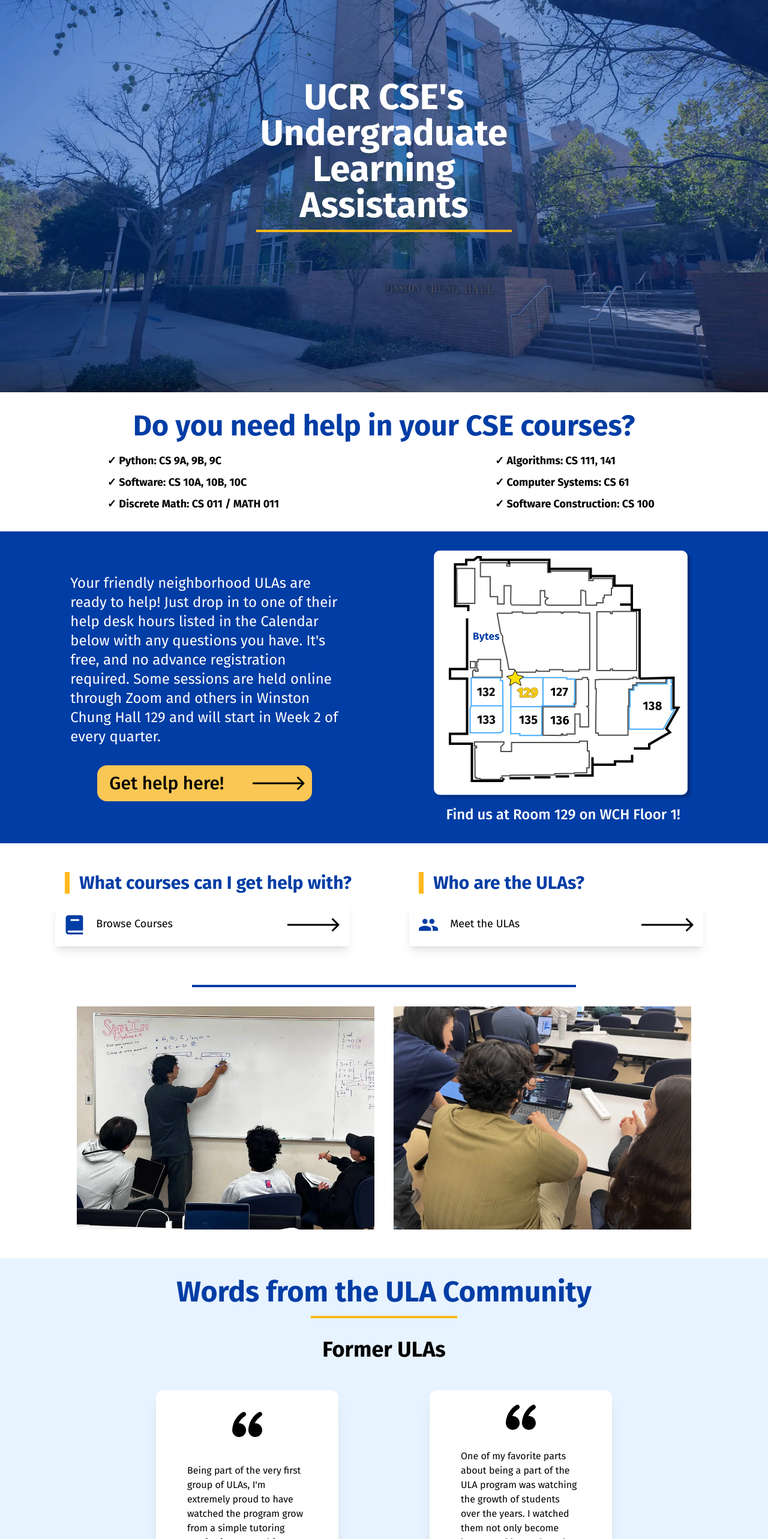
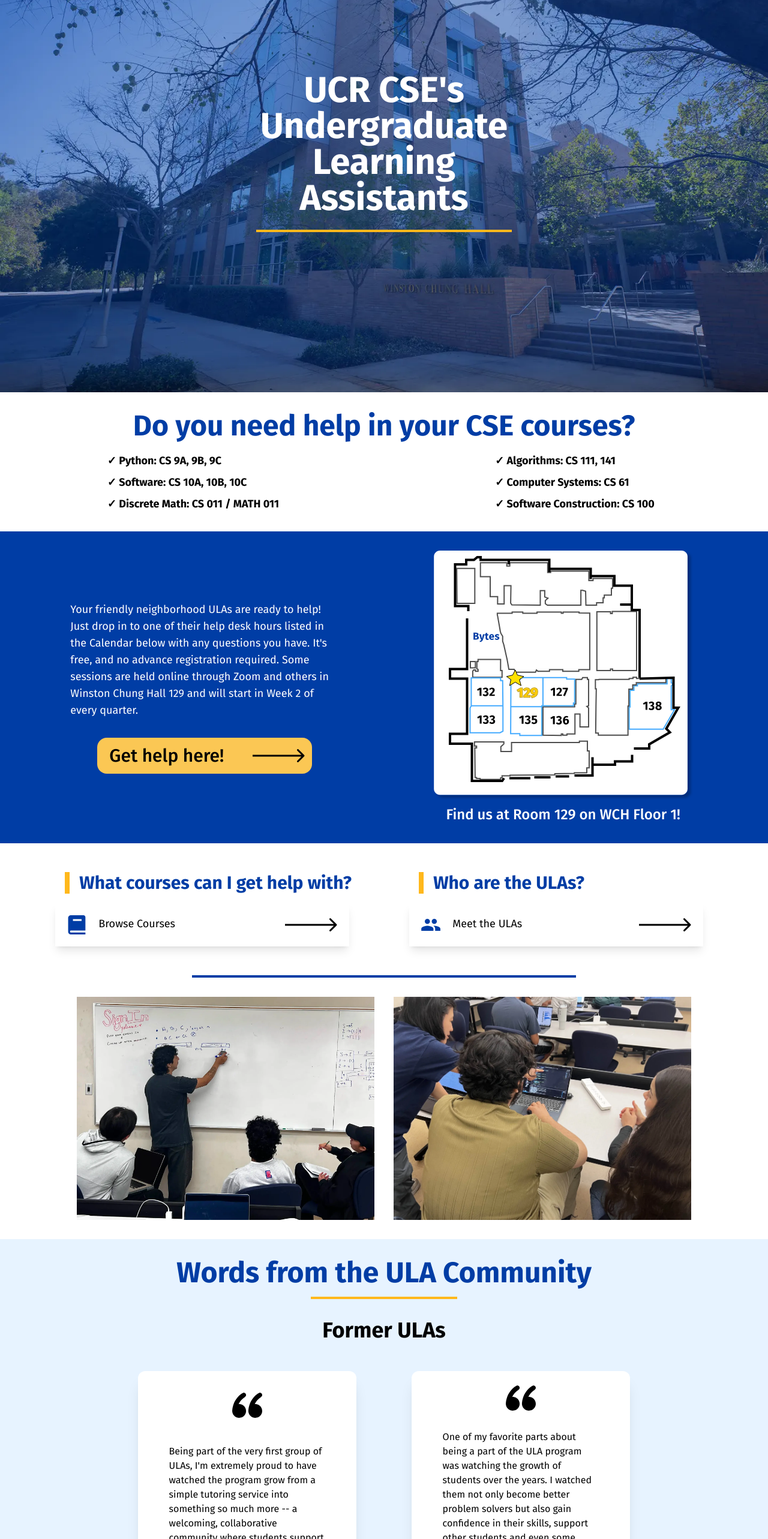
Before and after one commit to acm-ucr/cse-ula, a Next.js app: page / in a window 1280 px wide. Shown: the part 234-2800 px from the top of the page at 60% size. Built offline with nearby package versions, Linux system fonts and the light colour scheme.

Commit message:
delete useless files and abstract animations

```diff
--- a/src/components/Example.tsx
+++ /dev/null
@@ -1,20 +0,0 @@
-const Example = (props: { text1: string; text2: string; text3: string }) => {
-  return (
-    <div className="flex w-3/4 items-center gap-1 bg-red-200 p-10">
-      <div className="w-1/2 bg-ula-blue-primary p-5 text-left">
-        {props.text1}
-      </div>
-      <div className="flex w-1/2 flex-row gap-1">
-        <div className="w-full bg-ula-blue-accent p-5 text-left">
-          props.text2
-        </div>
-        <div className="w-full bg-ula-yellow-accent p-5 text-right">
-          {props.text2}
-        </div>
-      </div>
-      {/* Hint: Add another box/div here similarly to line 4 */}
-    </div>
-  );
-};
-
-export default Example;
--- a/src/components/SectionTitle.tsx
+++ /dev/null
@@ -1,4 +0,0 @@
-const SectionTitle = () => {
-  return <div className="">SectionTitle</div>;
-};
-export default SectionTitle;
--- a/src/components/home/Card.tsx
+++ b/src/components/home/Card.tsx
@@ -9,20 +9,24 @@ interface componentProps {
   quote: string;
 }
 
+const hoverAnimation = {
+  whileHover: { scale: 1.03 },
+  transition: {
+    duration: 0.6,
+  },
+};
+
 const Card = ({ name, quote }: componentProps) => {
   return (
     <motion.div
-      whileHover={{ scale: 1.05 }}
-      transition={{ duration: 0.5 }}
-      className="h-full"
+      {...hoverAnimation}
+      className="mx-auto my-4 flex w-4/5 flex-col place-items-center justify-evenly rounded-xl bg-white p-3 shadow-xl lg:h-full lg:px-8 lg:pb-8"
     >
-      <div className="mx-auto my-4 flex w-2/3 flex-col place-items-center justify-evenly rounded-xl bg-white p-3 shadow-xl lg:h-full lg:px-8 lg:pb-8">
-        <div className="place-items-center p-1">
-          <Image src={quoteIcon} className="w-1/2 lg:w-3/4" alt="quoteIcon" />
-        </div>
-        <div className="p-5 text-left text-sm lg:text-base">{quote}</div>
-        <div className="p-1 text-sm font-bold lg:text-base">{name}</div>
+      <div className="place-items-center p-1">
+        <Image src={quoteIcon} className="w-1/2 lg:w-3/4" alt="quoteIcon" />
       </div>
+      <div className="p-5 text-left text-sm lg:text-base">{quote}</div>
+      <div className="p-1 text-sm font-bold lg:text-base">{name}</div>
     </motion.div>
   );
 };
--- a/src/components/home/HelpInCourses.tsx
+++ b/src/components/home/HelpInCourses.tsx
@@ -25,22 +25,22 @@ export default function HelpInCourses() {
       <div className="mt-5 grid grid-cols-1 gap-2 pl-8 text-center font-semibold md:grid-cols-2 md:justify-items-center md:gap-14 md:pl-0 md:text-left md:text-lg">
         <ul className="space-y-2">
           <motion.li {...itemAnimation(0.3)}>✓ Python: CS 9A, 9B, 9C</motion.li>
-          <motion.li {...itemAnimation(0.4)}>
+          <motion.li {...itemAnimation(0.35)}>
             ✓ Software: CS 10A, 10B, 10C
           </motion.li>
-          <motion.li {...itemAnimation(0.5)}>
+          <motion.li {...itemAnimation(0.4)}>
             ✓ Discrete Math: CS 011 / MATH 011
           </motion.li>
         </ul>
 
         <ul className="space-y-2">
-          <motion.li {...itemAnimation(0.6)}>
+          <motion.li {...itemAnimation(0.45)}>
             ✓ Algorithms: CS 111, 141
           </motion.li>
-          <motion.li {...itemAnimation(0.7)}>
+          <motion.li {...itemAnimation(0.5)}>
             ✓ Computer Systems: CS 61
           </motion.li>
-          <motion.li {...itemAnimation(0.8)}>
+          <motion.li {...itemAnimation(0.55)}>
             ✓ Software Construction: CS 100
           </motion.li>
         </ul>
--- a/src/components/home/Images.tsx
+++ b/src/components/home/Images.tsx
@@ -13,7 +13,7 @@ const imageAnimation = (delay = 0) => ({
 
 const Images = () => {
   return (
-    <div className="flex flex-col place-items-center gap-8 py-12">
+    <div className="flex flex-col place-items-center gap-8 py-8">
       <div className="w-1/2 border-b-2 border-ula-blue-primary md:border-b-4" />
       <div className="flex w-5/6 max-w-5xl flex-col justify-center gap-8 md:flex-row">
         <motion.div className="md:w-1/2" {...imageAnimation(0.3)}>
--- a/src/components/home/InfoButton.tsx
+++ b/src/components/home/InfoButton.tsx
@@ -12,13 +12,13 @@ interface infoButtonProps {
 const InfoButton = ({ icon, text, link }: infoButtonProps) => {
   return (
     <Link href={link}>
-      <div className="m-4 ml-auto flex justify-evenly px-4 py-5 shadow-lg">
+      <div className="m-4 ml-auto flex justify-evenly p-5 shadow-lg">
         <div className="flex gap-5">
-          <Image src={icon} alt="icon" className="h-8 w-8" />
+          <Image src={icon} alt="Icon" className="h-8 w-8" />
           <p className="text-md whitespace-nowrap md:text-lg">{text}</p>
         </div>
 
-        <Image src={arrow} alt="arrow" className="ml-auto" />
+        <Image src={arrow} alt="Arrow" className="ml-auto" />
       </div>
     </Link>
   );
--- a/src/components/home/Landing.tsx
+++ b/src/components/home/Landing.tsx
@@ -2,6 +2,12 @@
 import Image from "next/image";
 import landingPage from "@/public/home/WCHLanding.webp";
 import { motion } from "motion/react";
+
+const landingAnimation = {
+  initial: { opacity: 0, y: 20 },
+  whileInView: { opacity: 1, y: 0 },
+  transition: { duration: 0.5 },
+};
 
 const Landing = () => {
   return (
@@ -14,11 +20,9 @@ const Landing = () => {
       />
       <motion.div
         className="absolute flex h-full w-full items-center justify-center"
-        initial={{ opacity: 0, y: 20 }}
-        whileInView={{ opacity: 1, y: 0 }}
-        transition={{ duration: 0.5, type: "tween" }}
+        {...landingAnimation}
       >
-        <div className="flex h-1/3 w-1/3 place-items-center justify-center border-b-4 border-ula-yellow-primary text-center text-4xl font-bold text-white xl:text-6xl">
+        <div className="flex h-1/3 w-1/3 place-items-center justify-center border-b-4 border-ula-yellow-primary pb-6 text-center text-4xl font-bold text-white md:text-5xl lg:text-6xl">
           UCR CSE's Undergraduate Learning Assistants
         </div>
       </motion.div>
--- a/src/components/home/Location.tsx
+++ b/src/components/home/Location.tsx
@@ -4,28 +4,27 @@ import ulaMap from "@/public/home/ulaMap.svg";
 import Button from "@/components/Button";
 import { motion } from "motion/react";
 
-const item = {
-  hidden: { opacity: 0, y: 20 },
-  show: { opacity: 1, y: 0, transition: { duration: 0.9 } },
+const animateItem = {
+  initial: { opacity: 0, y: 20 },
+  whileInView: { opacity: 1, y: 0 },
+  transition: { duration: 0.9 },
 };
 
-const container = {
-  show: { transition: { staggerChildren: 0.15 } },
+const animateMap = {
+  initial: { opacity: 0, x: -50 },
+  whileInView: { opacity: 1, x: 0 },
+  transition: { duration: 0.9 },
 };
 
 const Location = () => {
   return (
     <motion.div
-      variants={container}
-      initial="hidden"
-      whileInView="show"
-      viewport={{ amount: 0.3 }}
       className="flex w-full flex-col items-center justify-evenly bg-ula-blue-primary md:flex-row"
       id="location"
     >
-      <div className="flex flex-col items-center gap-8 px-8 pb-4 pt-8 md:w-2/5 md:pb-8">
+      <div className="flex flex-col items-center gap-8 p-8 md:w-2/5">
         <motion.div
-          variants={item}
+          variants={animateItem}
           className="flex flex-col gap-y-3 text-left text-white md:hidden md:text-2xl"
         >
           <p>Your friendly neighborhood ULAs are ready to help!</p>
@@ -41,8 +40,8 @@ const Location = () => {
         </motion.div>
 
         <motion.p
-          variants={item}
-          className="hidden text-left text-2xl text-white md:block"
+          {...animateItem}
+          className="hidden text-left text-lg text-white md:block"
         >
           Your friendly neighborhood ULAs are ready to help! Just drop in to one
           of their help desk hours listed in the Calendar below with any
@@ -51,22 +50,18 @@ const Location = () => {
           Hall 129 and will start in Week 2 of every quarter.
         </motion.p>
 
-        <motion.div variants={item} className="hidden md:block">
+        <motion.div {...animateItem} className="hidden md:block">
           <Button text="Get help here!" link="/calendar" />
         </motion.div>
       </div>
 
       <div className="flex flex-col items-center gap-2 px-5 pb-8 md:w-2/5 md:p-8">
-        <motion.div
-          initial={{ opacity: 0, x: -50 }}
-          whileInView={{ opacity: 1, x: 0 }}
-          transition={{ duration: 0.9 }}
-        >
+        <motion.div {...animateMap}>
           <Image src={ulaMap} alt="ULA Map" />
         </motion.div>
 
         <motion.p
-          variants={item}
+          {...animateItem}
           className="flex justify-center text-center text-xl font-medium text-white md:text-2xl"
         >
           Find us at Room 129 on WCH Floor 1!
```
